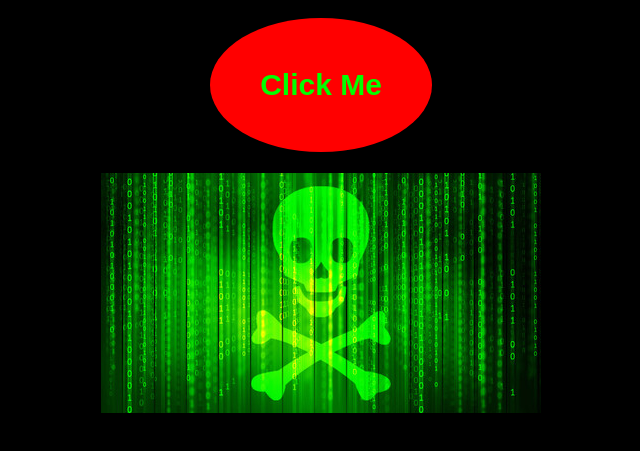
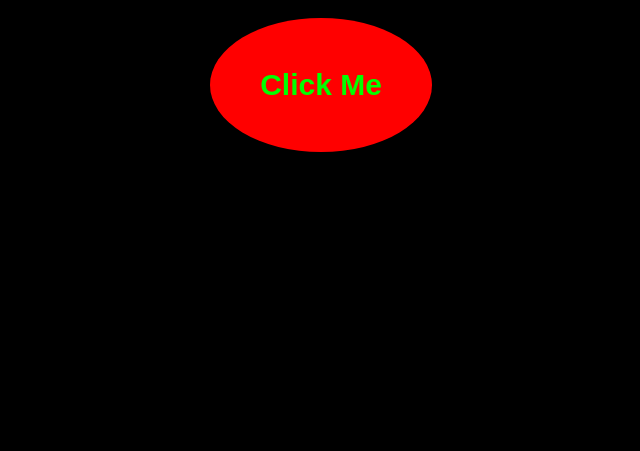
Before and after one commit to Ghost00Shell/Ghost__Shell, a plain HTML site: page About Me.html in a window 1280 px wide. Shown: the part 87-538 px from the top of the page, without its empty margins (319-959 px from the left). Drawn offline with Linux system fonts and the light colour scheme.

Commit message:
Update About Me.html

```diff
--- a/About Me.html
+++ b/About Me.html
@@ -43,7 +43,7 @@ function typeWriter() {
   }
 }
 </script>
-<img src="danger.jpg"></img></body>
+</body>
 
 </html>
 <!--https://emojicombos.com/skull>
```
